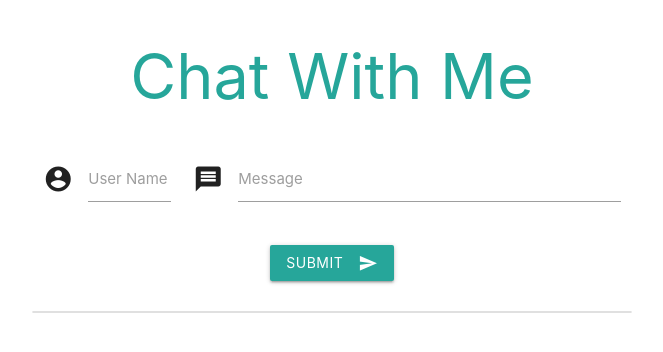
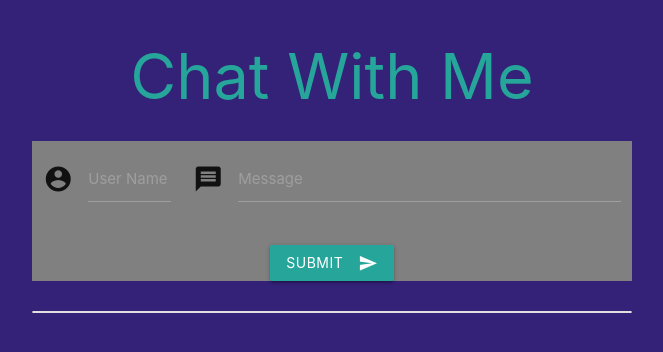
Before and after one commit to glennin-codes/chart-app, a website: page frontend/index.html in a window 1280 px wide. Shown: the whole page, without its empty margins (308-971 px from the left). Drawn offline with nearby package versions, Linux system fonts and the light colour scheme; no server answers.

Commit message:
code it!

```diff
--- a/frontend/style.css
+++ b/frontend/style.css
@@ -1,8 +1,11 @@
 .page-column {
     max-width: 600px;
     margin: 30px auto;
+    background-color: grey;
 }
-
+body{
+    background-color:#327f;
+}
 h1 {
     text-align: center;
     color: #26a69a;
```
